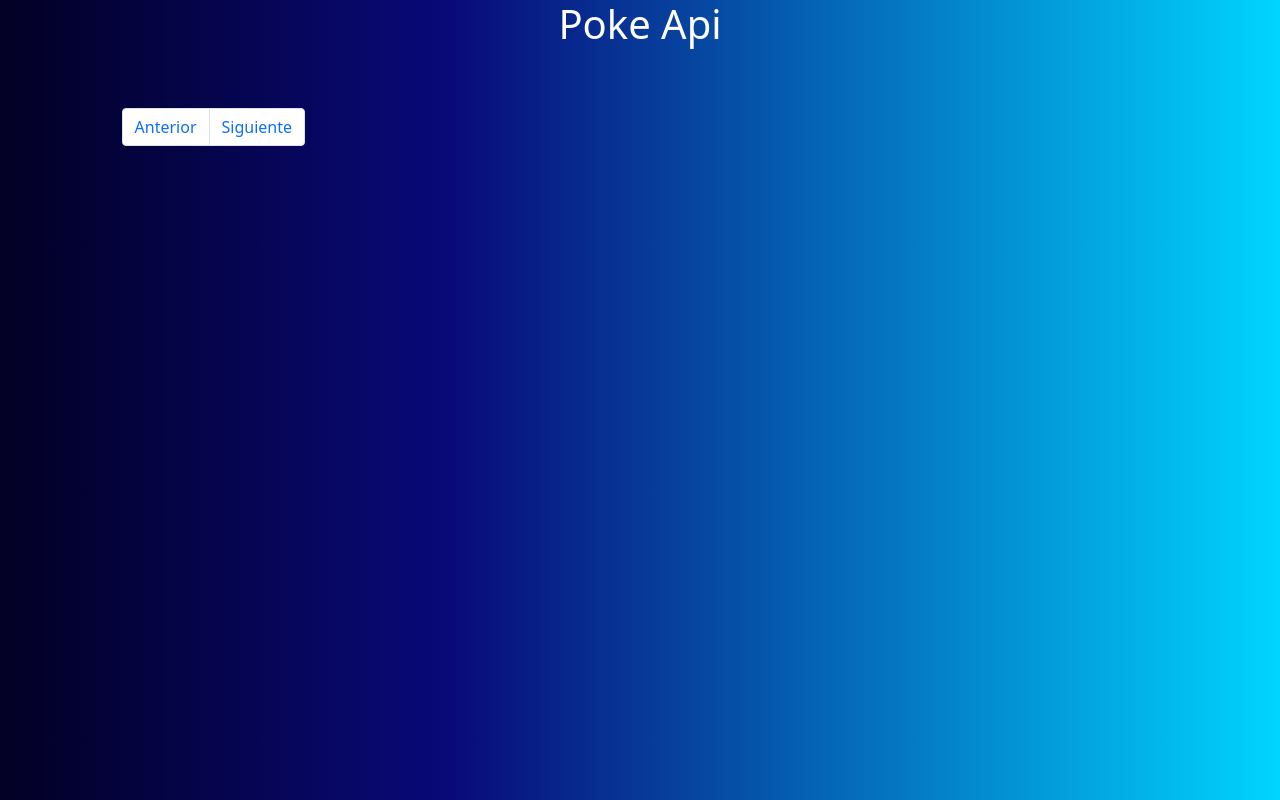
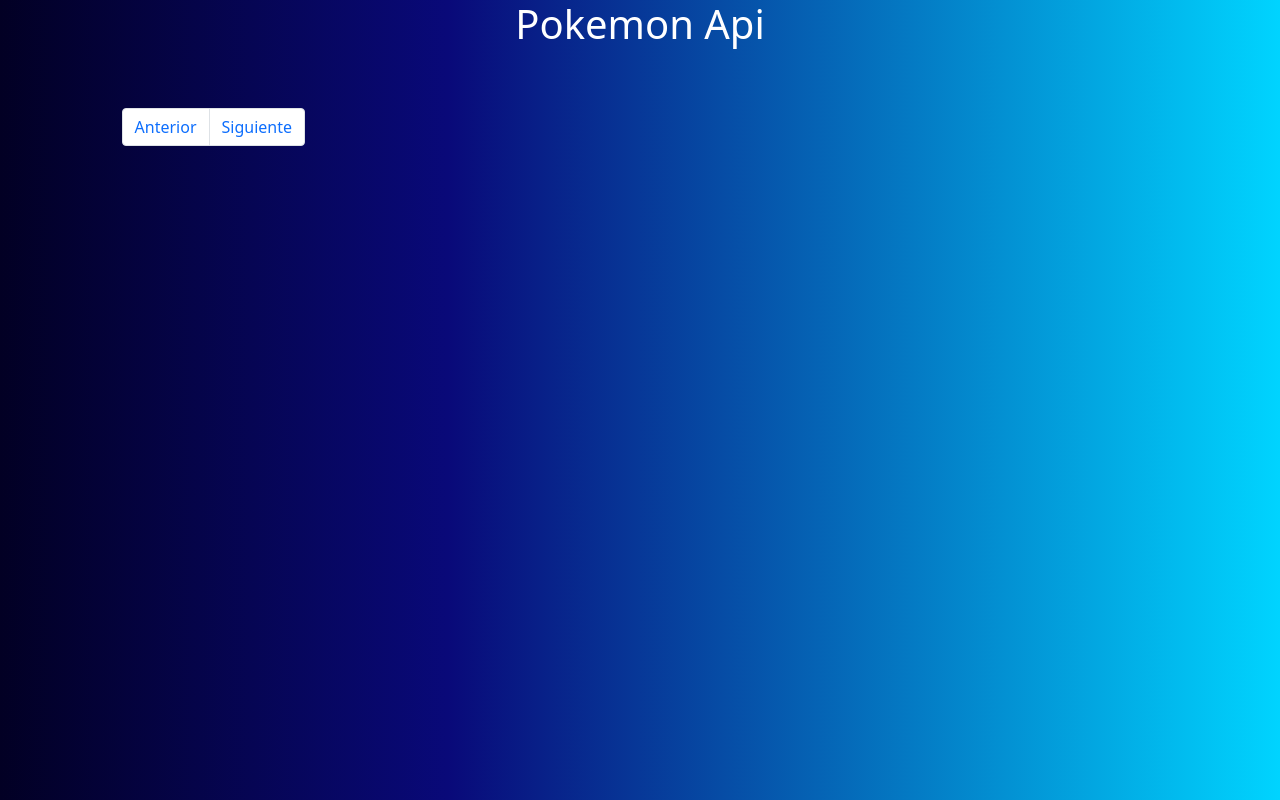
Before and after one commit to karvaroz/pokemons-api, a plain HTML site: page index.html in a window 1280 px wide. Drawn offline with nearby package versions, Linux system fonts and the light colour scheme.

Commit message:
Subiendo al repo

```diff
--- a/index.html
+++ b/index.html
@@ -19,7 +19,7 @@
 </head>
 
 <body>
-    <h1 class="title">Poke Api</h1>
+    <h1 class="title">Pokemon Api</h1>
     <div class="pokemon-container">
 
     </div>
```
